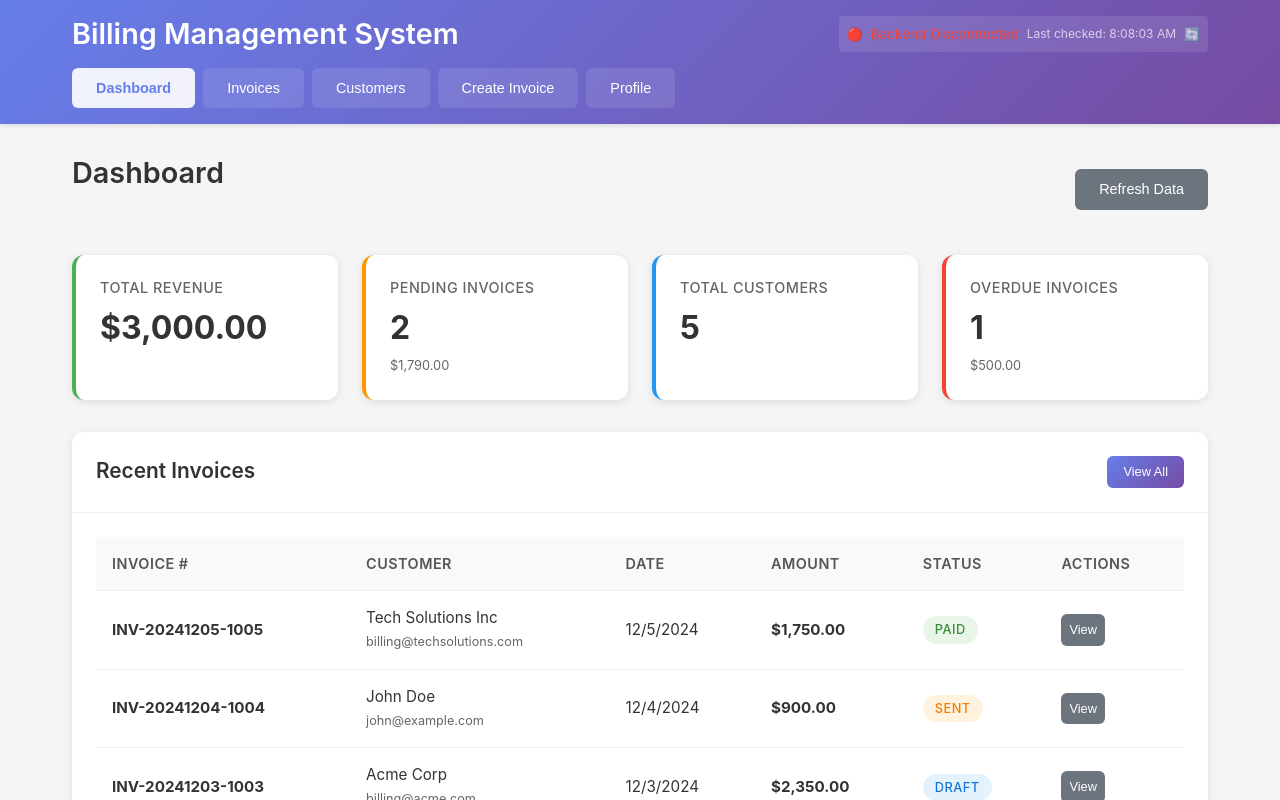
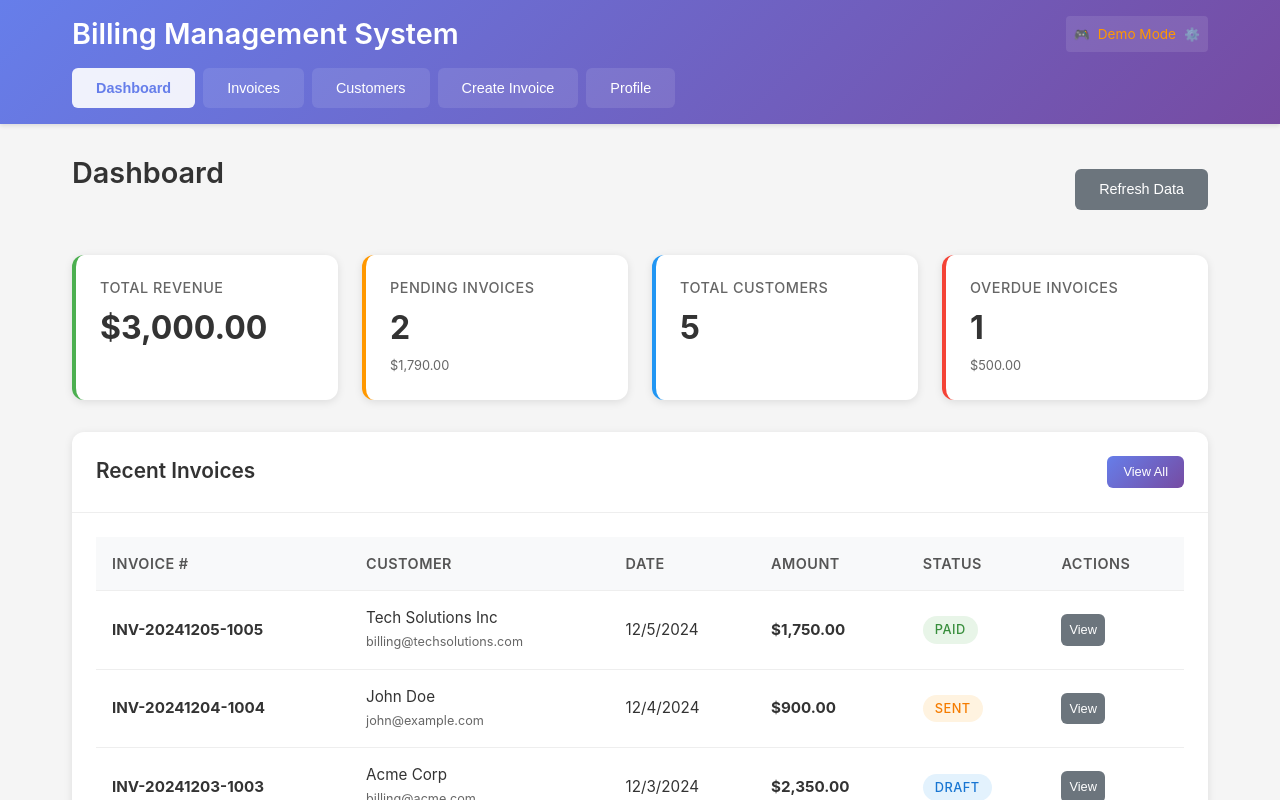
Before and after one commit to dipen211/Builder-io-demo, a React (Create React App) app in the folder frontend/: page /dashboard in a window 1280 px wide. Both pictures are taken after a click on the button "Dashboard". Shown: the top 800 px of the page. Built offline with nearby package versions, Linux system fonts and the light colour scheme; no server answers.

Commit message:
Update ConnectionStatus to handle demo mode gracefully
cgen-78a5f0f06f944ba99a6403542fea51b6

```diff
--- a/frontend/src/Common/Components/ConnectionStatus.tsx
+++ b/frontend/src/Common/Components/ConnectionStatus.tsx
@@ -1,5 +1,5 @@
 import React, { useState, useEffect } from "react";
-import { CONNECTION_CONFIG } from "../Constants/Constants";
+import { CONNECTION_CONFIG, APP_CONFIG } from "../Constants/Constants";
 
 interface ConnectionStatusProps {
   className?: string;
@@ -10,32 +10,49 @@ const ConnectionStatus: React.FC<ConnectionStatusProps> = ({
 }) => {
   const [isConnected, setIsConnected] = useState<boolean | null>(null);
   const [lastChecked, setLastChecked] = useState<Date | null>(null);
+  const [isDemoMode, setIsDemoMode] = useState(APP_CONFIG.DEMO_MODE);
 
   const checkConnection = async () => {
+    if (APP_CONFIG.DEMO_MODE) {
+      setIsConnected(false);
+      setLastChecked(new Date());
+      setIsDemoMode(true);
+      return;
+    }
+
     try {
+      const controller = new AbortController();
+      const timeoutId = setTimeout(() => controller.abort(), 3000); // 3 second timeout
+
       const response = await fetch(CONNECTION_CONFIG.BACKEND_HEALTH_CHECK, {
         method: "GET",
         headers: {
           Accept: "application/json",
         },
-        // Don't cache health checks
         cache: "no-cache",
+        signal: controller.signal,
       });
 
+      clearTimeout(timeoutId);
       setIsConnected(response.ok);
       setLastChecked(new Date());
+      setIsDemoMode(false);
     } catch (error) {
-      console.log("Backend connection check failed:", error);
+      console.log(
+        "Backend connection check failed (expected in demo mode):",
+        error,
+      );
       setIsConnected(false);
       setLastChecked(new Date());
+      setIsDemoMode(true);
     }
   };
 
   useEffect(() => {
     checkConnection();
 
-    // Check connection every 30 seconds
-    const interval = setInterval(checkConnection, 30000);
+    // Check connection every 60 seconds (less frequent to avoid spam)
+    const interval = setInterval(checkConnection, 60000);
 
     return () => clearInterval(interval);
   }, []);
@@ -81,17 +98,29 @@ const ConnectionStatus: React.FC<ConnectionStatusProps> = ({
     );
   }
 
+  const statusColor = isDemoMode
+    ? "#FF9800"
+    : isConnected
+      ? "#4CAF50"
+      : "#F44336";
+  const statusText = isDemoMode
+    ? "Demo Mode"
+    : isConnected
+      ? "Backend Connected"
+      : "Backend Offline";
+  const statusIcon = isDemoMode ? "🎮" : isConnected ? "🟢" : "🔴";
+
   return (
     <div
-      className={`connection-status ${isConnected ? "connected" : "disconnected"} ${className}`}
+      className={`connection-status ${isDemoMode ? "demo" : isConnected ? "connected" : "disconnected"} ${className}`}
       style={{
         ...statusStyles,
-        color: isConnected ? "#4CAF50" : "#F44336",
+        color: statusColor,
       }}
     >
-      <span style={indicatorStyles}>{isConnected ? "🟢" : "🔴"}</span>
-      <span>{isConnected ? "Backend Connected" : "Backend Disconnected"}</span>
-      {lastChecked && (
+      <span style={indicatorStyles}>{statusIcon}</span>
+      <span>{statusText}</span>
+      {!isDemoMode && lastChecked && (
         <small style={lastCheckedStyles}>
           Last checked: {lastChecked.toLocaleTimeString()}
         </small>
@@ -99,11 +128,11 @@ const ConnectionStatus: React.FC<ConnectionStatusProps> = ({
       <button
         style={refreshBtnStyles}
         onClick={checkConnection}
-        title="Check connection now"
+        title={isDemoMode ? "Demo mode active" : "Check connection now"}
         onMouseEnter={(e) => (e.currentTarget.style.opacity = "1")}
         onMouseLeave={(e) => (e.currentTarget.style.opacity = "0.7")}
       >
-        🔄
+        {isDemoMode ? "⚙️" : "🔄"}
       </button>
     </div>
   );
```
